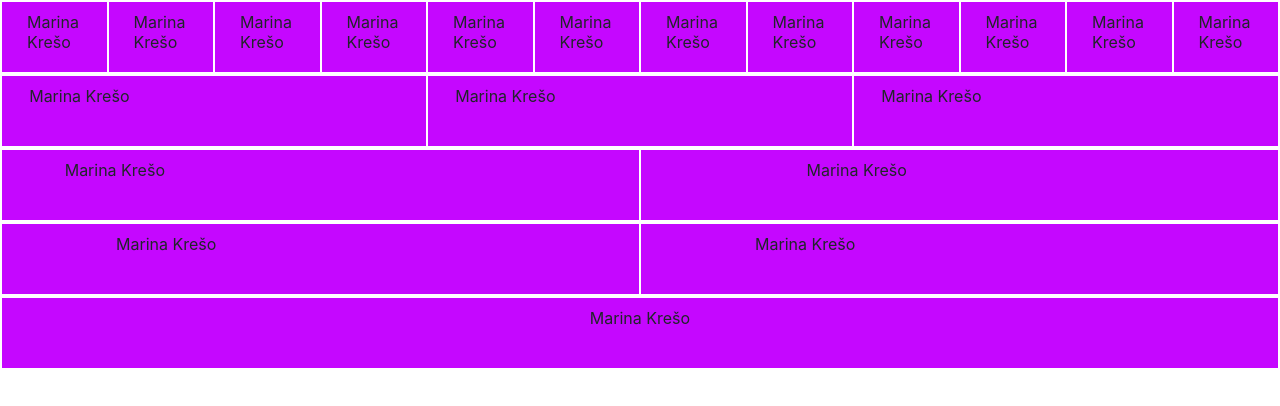
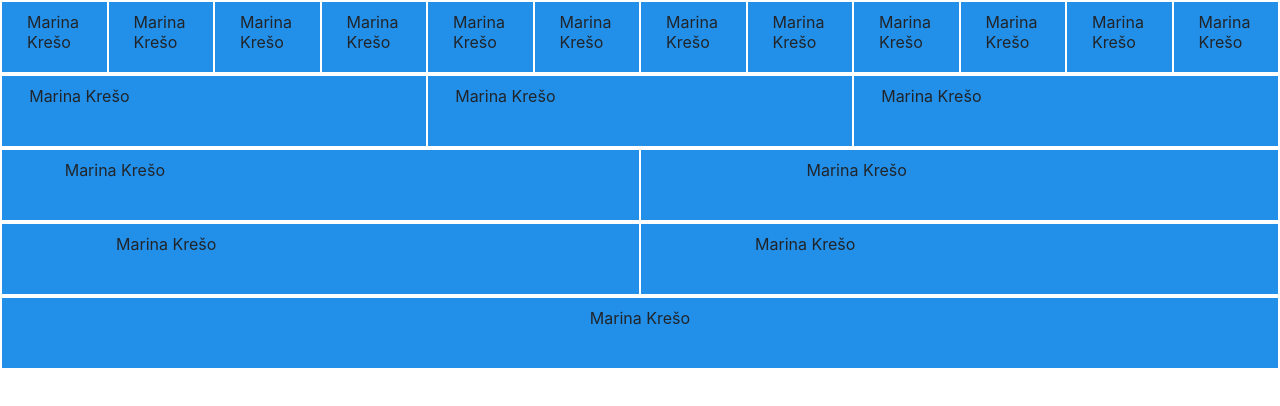
Before and after one commit to mkreso27/bootstrap.grid, a plain HTML site: page index.html in a window 1280 px wide. Drawn offline with nearby package versions, Linux system fonts and the light colour scheme.

Commit message:
Update style.css

```diff
--- a/style.css
+++ b/style.css
@@ -1,5 +1,5 @@
 td{
-    background-color: rgb(197, 7, 255);
+    background-color: rgb(34, 143, 233);
 }
 
 .container{
```
